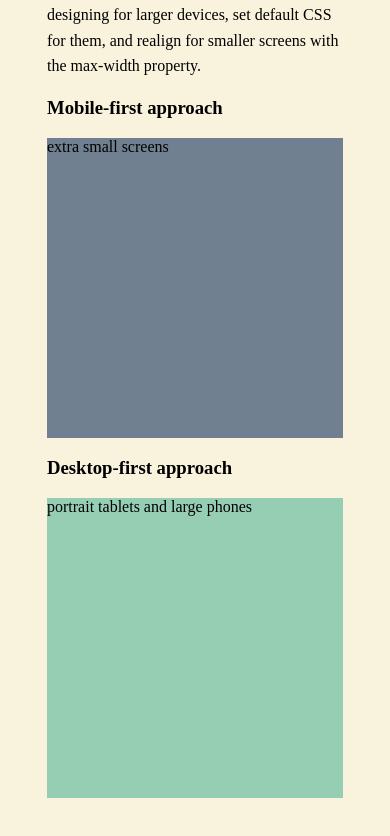
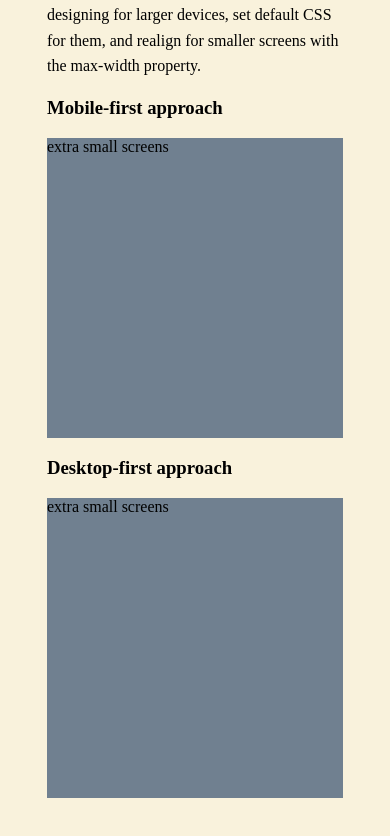
Before and after one commit to kennedymiller5/JOUR352, a plain HTML site: page class/flexbox-exercises/exercise-0/index.html in a window 390 px wide. Shown: the part 2643-3479 px from the top of the page. Drawn offline with Linux system fonts and the light colour scheme; a web font is replaced by a local one.

Commit message:
changed class

```diff
--- a/class/flexbox-exercises/exercise-0/style.css
+++ b/class/flexbox-exercises/exercise-0/style.css
@@ -111,11 +111,11 @@
 
 /* Extra small devices (phones, 600px and down) */
 @media only screen and (max-width: 600px) {
-	.media-query-example-mobile {
+	.media-query-example-desktop {
 		background-color: slategrey;
 	}
 
-	.media-query-example-mobile::before {
+	.media-query-example-desktop::before {
 		content: "extra small screens";
 	}
 }
```
